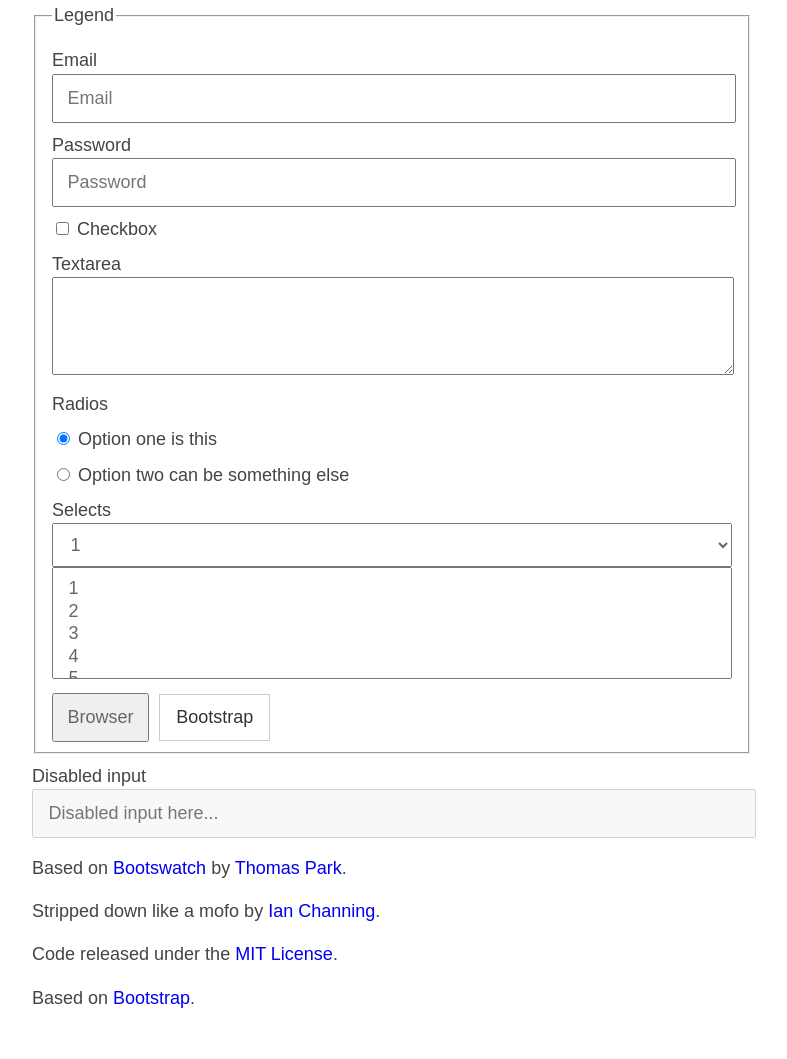
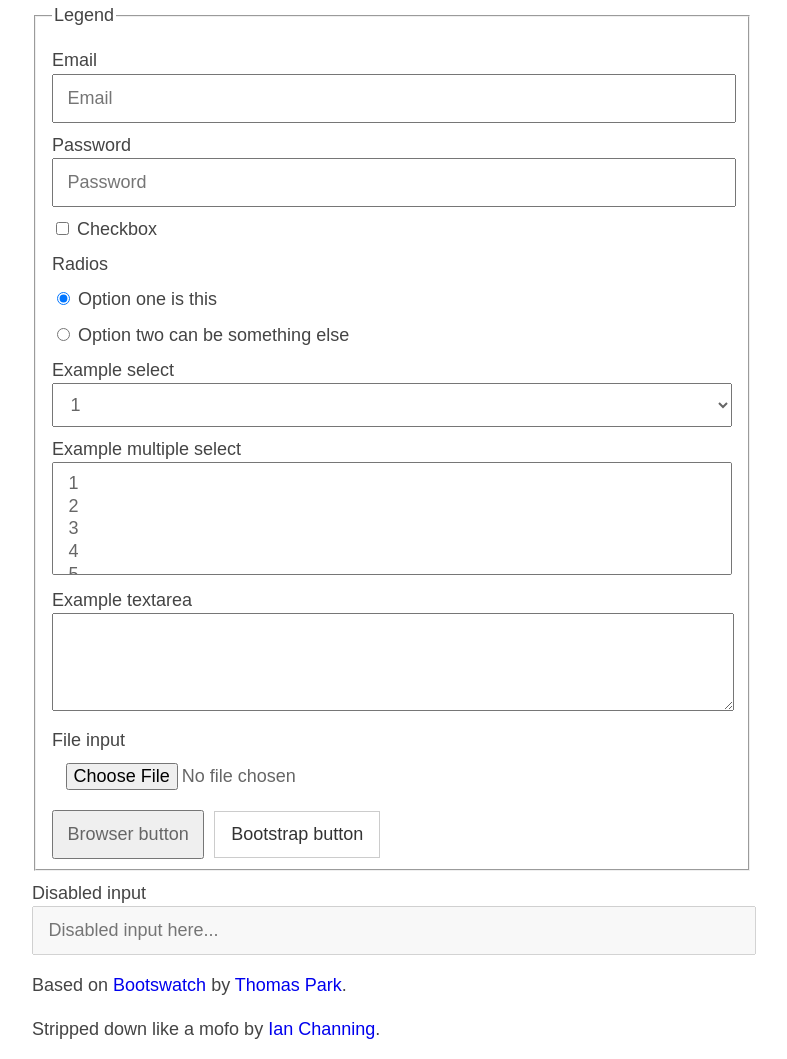
Before and after one commit to BlankSlateCode/mofoforms, a plain HTML site: page index.htm in a window 1280 px wide. Shown: the part 2962-4021 px from the top of the page, without its empty margins (248-1035 px from the left). Drawn offline with Linux system fonts and the light colour scheme.

Commit message:
* separating the selects with labels * adding a file browser

```diff
--- a/index.htm
+++ b/index.htm
@@ -312,12 +312,6 @@
                     </div>
                   </div>
                   <div>
-                    <label for="textArea">Textarea</label>
-                    <div>
-                      <textarea rows="3" id="textArea"></textarea>
-                    </div>
-                  </div>
-                  <div>
                     <label>Radios</label>
                     <div>
                       <div>
@@ -335,17 +329,8 @@
                     </div>
                   </div>
                   <div>
-                    <label for="select">Selects</label>
-                    <div>
-                      <select id="select">
-                        <option>1</option>
-                        <option>2</option>
-                        <option>3</option>
-                        <option>4</option>
-                        <option>5</option>
-                      </select>
-                      <br>
-                      <select multiple="">
+                    <label for="exampleSelect1">Example select</label>
+                    <select id="exampleSelect1">
                       <option>1</option>
                       <option>2</option>
                       <option>3</option>
@@ -353,11 +338,28 @@
                       <option>5</option>
                     </select>
                   </div>
+                  <div>
+                    <label for="exampleSelect2">Example multiple select</label>
+                    <select id="exampleSelect2" multiple="">
+                      <option>1</option>
+                      <option>2</option>
+                      <option>3</option>
+                      <option>4</option>
+                      <option>5</option>
+                    </select>
+                  </div>
+                  <div>
+                    <label for="textArea">Example textarea</label>
+                    <textarea rows="3" id="textArea"></textarea>
+                  </div>
+                  <div>
+                    <label for="exampleInputFile">File input</label>
+                    <input id="exampleInputFile" type="file">
                   </div>
                   <div>
                     <div>
-                      <button type="reset">Browser</button>
-                      &nbsp;<button type="submit" class="btn">Bootstrap</button>
+                      <button type="reset">Browser button</button>
+                      &nbsp;<button type="submit" class="btn">Bootstrap button</button>
                     </div>
                   </div>
                 </fieldset>
```
Lines whose indentation alone changed are shown as unchanged.
